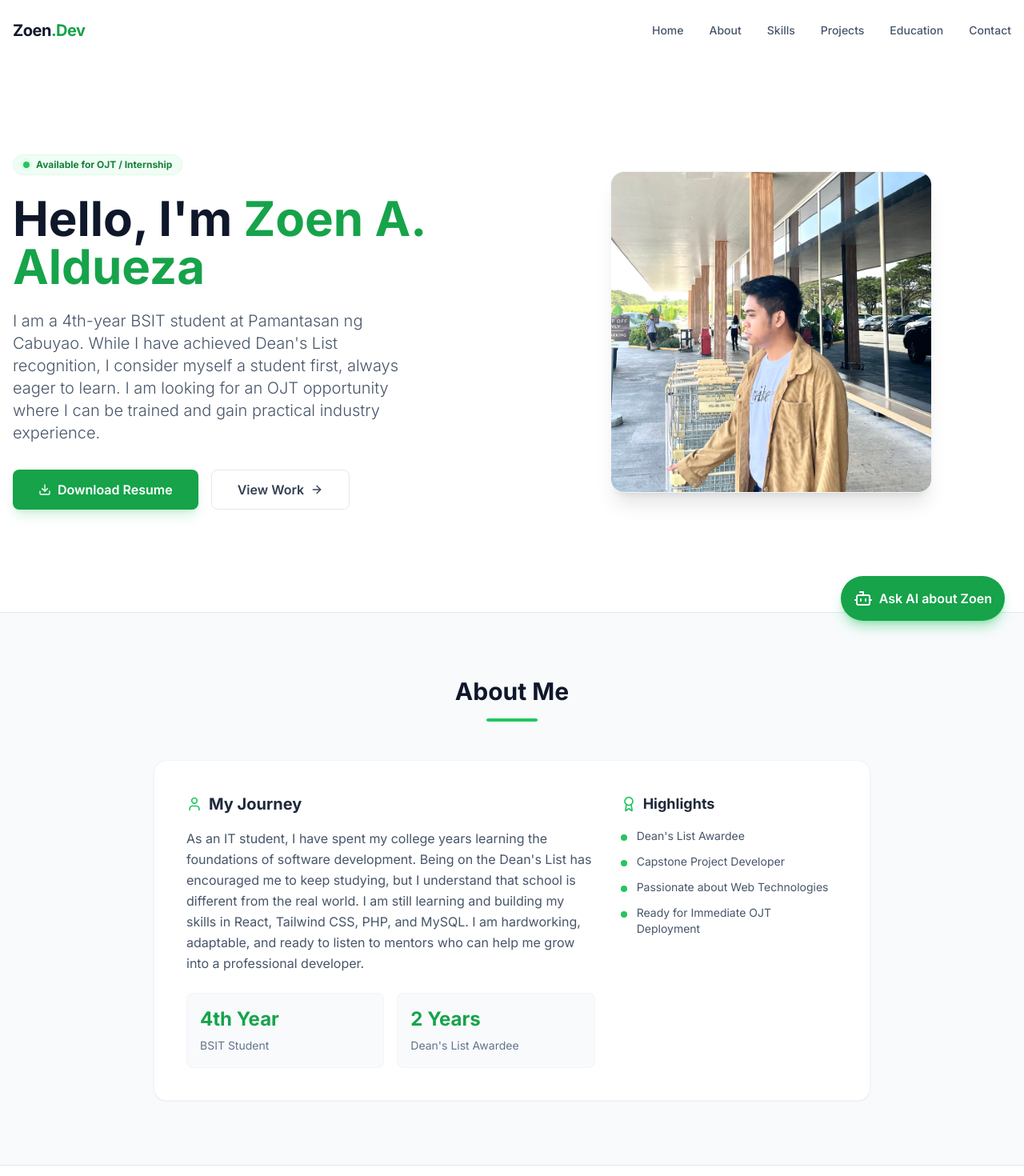
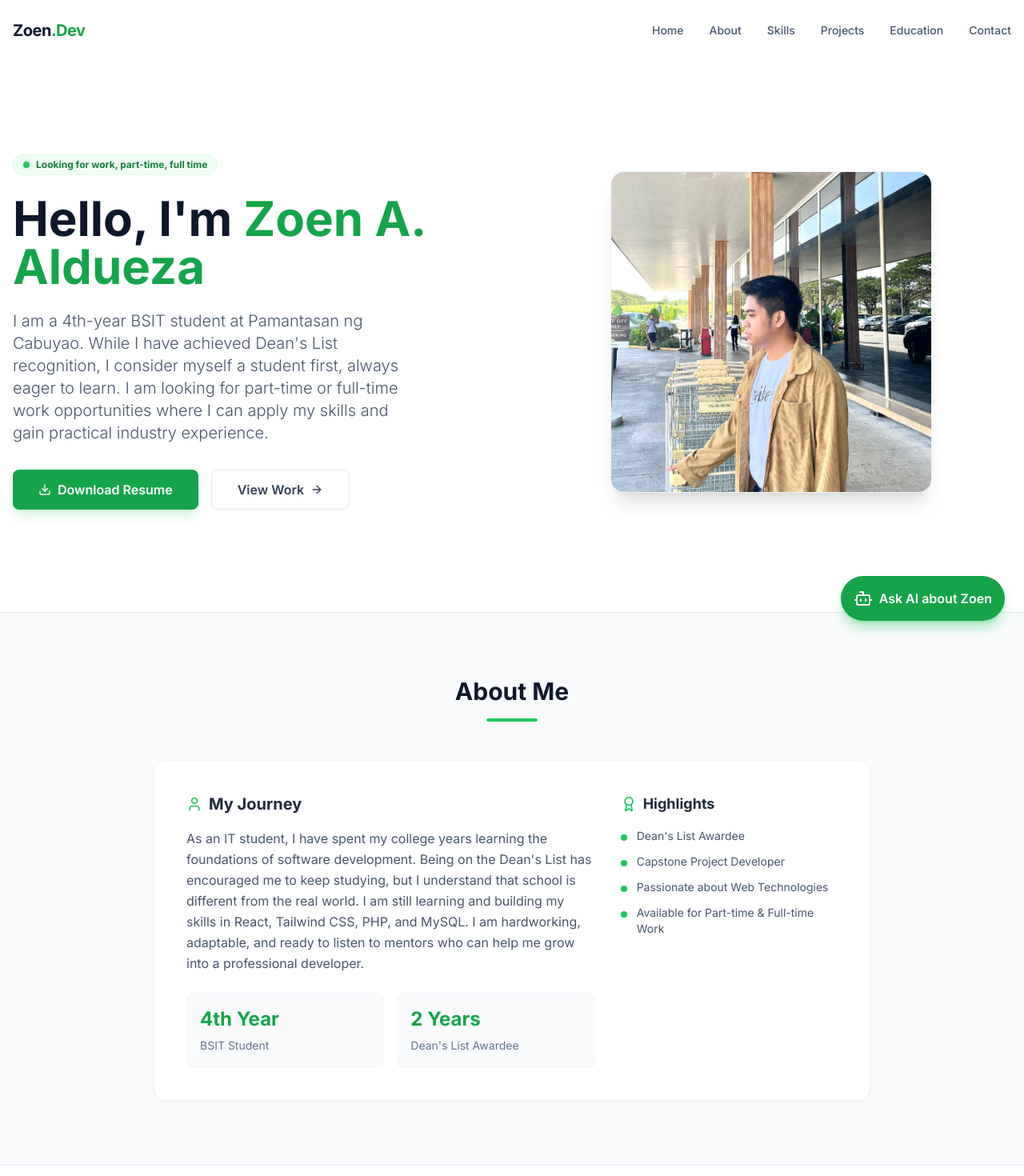
Before and after one commit to ZAA-ZAA/MyPortfolio, a React (Vite) app: page / in a window 1280 px wide. Shown: the top 1470 px of the page at 80% size. Built offline with nearby package versions, Linux system fonts and the light colour scheme.

Commit message:
changed status

```diff
--- a/components/About.tsx
+++ b/components/About.tsx
@@ -55,7 +55,7 @@ const About: React.FC = () => {
                   </div>
                    <div className="flex gap-3 items-start">
                     <div className="w-2 h-2 mt-2 rounded-full bg-brand-500 flex-shrink-0"></div>
-                    <p className="text-sm text-slate-600">Ready for Immediate OJT Deployment</p>
+                    <p className="text-sm text-slate-600">Available for Part-time & Full-time Work</p>
                   </div>
                 </div>
 
--- a/components/Contact.tsx
+++ b/components/Contact.tsx
@@ -10,7 +10,7 @@ const Contact: React.FC = () => {
           <div className="text-center mb-12">
             <h2 className="text-3xl font-bold mb-4">Get In Touch</h2>
             <p className="text-slate-400">
-              I am actively looking for an OJT / Internship opportunity. <br/>
+              I am actively looking for part-time or full-time work opportunities. <br/>
               If you have any questions or would like to discuss how I can contribute to your team, please contact me.
             </p>
           </div>
--- a/components/Hero.tsx
+++ b/components/Hero.tsx
@@ -14,7 +14,7 @@ const Hero: React.FC = () => {
                 <span className="animate-ping absolute inline-flex h-full w-full rounded-full bg-green-400 opacity-75"></span>
                 <span className="relative inline-flex rounded-full h-2 w-2 bg-green-500"></span>
               </span>
-              Available for OJT / Internship
+              Looking for work, part-time, full time
             </div>
 
             <h1 className="text-4xl md:text-6xl font-bold text-slate-900 leading-tight mb-6">
--- a/constants.ts
+++ b/constants.ts
@@ -11,7 +11,7 @@ export const PERSONAL_INFO = {
   photoUrl: "/profile.jpg",
   // INSTRUCTION: Put your resume in the 'public' folder and name it 'resume.pdf'
   resumeUrl: "/resume.pdf",
-  bio: "I am a 4th-year BSIT student at Pamantasan ng Cabuyao. While I have achieved Dean's List recognition, I consider myself a student first, always eager to learn. I am looking for an OJT opportunity where I can be trained and gain practical industry experience.",
+  bio: "I am a 4th-year BSIT student at Pamantasan ng Cabuyao. While I have achieved Dean's List recognition, I consider myself a student first, always eager to learn. I am looking for part-time or full-time work opportunities where I can apply my skills and gain practical industry experience.",
   aboutLong: "As an IT student, I have spent my college years learning the foundations of software development. Being on the Dean's List has encouraged me to keep studying, but I understand that school is different from the real world. I am still learning and building my skills in React, Tailwind CSS, PHP, and MySQL. I am hardworking, adaptable, and ready to listen to mentors who can help me grow into a professional developer."
 };
 
```
